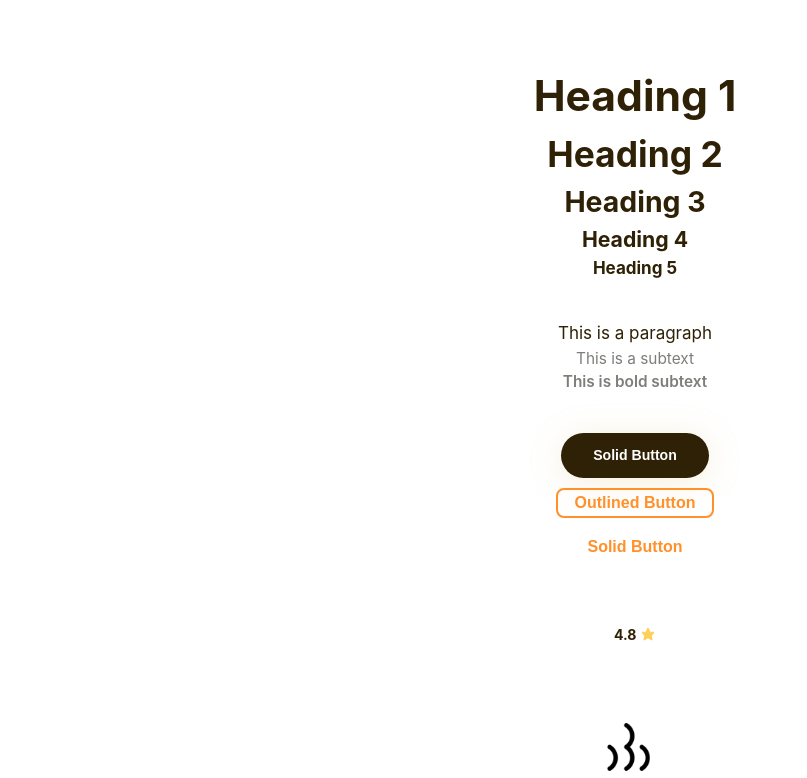
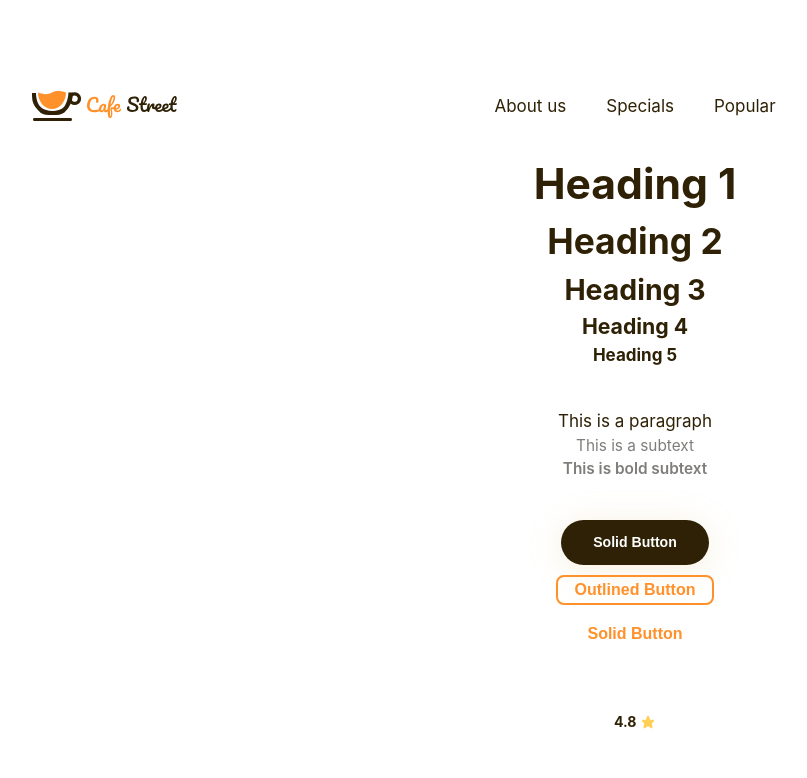
Before and after one commit to Scientist-Ansh/coffee-store, a Next.js app: page /style in a window 1280 px wide. Shown: the top 778 px of the page, without its empty margins (5-812 px from the left). Built offline with nearby package versions, Linux system fonts and the light colour scheme.

Commit message:
add navbar

```diff
--- /dev/null
+++ b/components/Navbar/Navbar.js
@@ -0,0 +1,27 @@
+import { Paragraph } from '../Text';
+import styles from './Navbar.module.css';
+import Link from 'next/link';
+
+export const Navbar = () => {
+  return (
+    <nav className={styles.navbar}>
+      <Link href="/style">
+        <a className={styles.logo}>
+          <img src="/images/logo.svg" />
+        </a>
+      </Link>
+
+      <ul className={styles.navItems}>
+        <li>
+          <Paragraph>About us</Paragraph>
+        </li>
+        <li>
+          <Paragraph>Specials</Paragraph>
+        </li>
+        <li>
+          <Paragraph>Popular</Paragraph>
+        </li>
+      </ul>
+    </nav>
+  );
+};
--- /dev/null
+++ b/components/Navbar/Navbar.module.css
@@ -0,0 +1,35 @@
+.navbar {
+  position: relative;
+  display: flex;
+  justify-content: center;
+  align-items: center;
+  width: 100%;
+  padding: 20px 0;
+}
+
+.logo {
+  position: absolute;
+  left: 0;
+  top: 0;
+  bottom: 0;
+  margin: auto;
+  height: fit-content;
+}
+
+.navItems {
+  list-style: none;
+  display: flex;
+  justify-content: center;
+  align-items: center;
+}
+
+.navItems li {
+  padding: 10px 20px;
+  cursor: pointer;
+  border-bottom: 2px solid transparent;
+}
+
+.navItems li:hover {
+  border-bottom: 2px solid var(--color-topaz);
+  color: var(--color-primary);
+}
--- /dev/null
+++ b/components/Navbar/index.js
@@ -0,0 +1 @@
+export { Navbar } from './Navbar';
--- a/pages/style.js
+++ b/pages/style.js
@@ -3,6 +3,7 @@ import Image from 'next/image';
 import { Button } from '../components/Button';
 import { DishCard } from '../components/DishCard';
 import { FeatureCard } from '../components/FeatureCard';
+import { Navbar } from '../components/Navbar';
 import { Rating } from '../components/Rating/Rating';
 import { Spacer } from '../components/Spacer';
 import {
@@ -27,6 +28,7 @@ export default function Style() {
       </Head>
 
       <main className={styles.main}>
+        <Navbar />
         <Heading1>Heading 1</Heading1>
         <Heading2>Heading 2</Heading2>
         <Heading3>Heading 3</Heading3>
```
Also changed, not shown: public/images/logo.svg (added).
